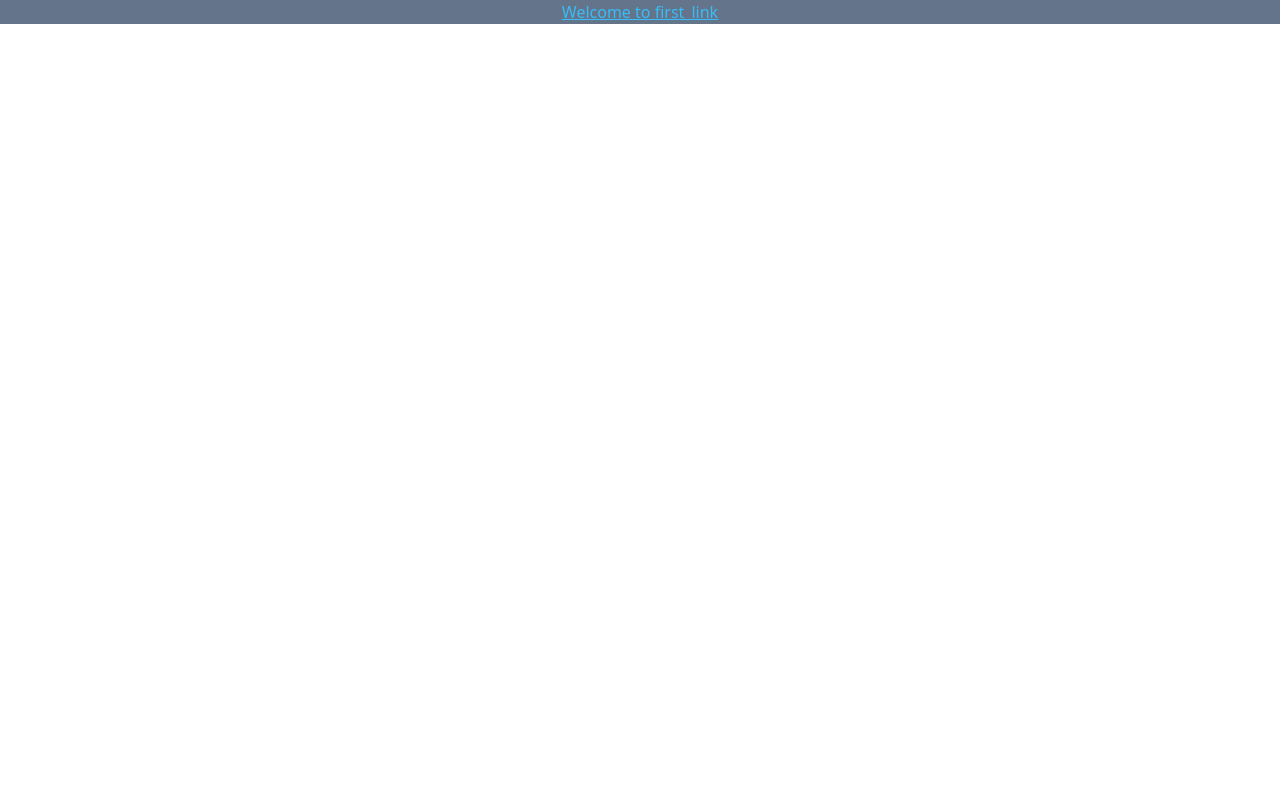
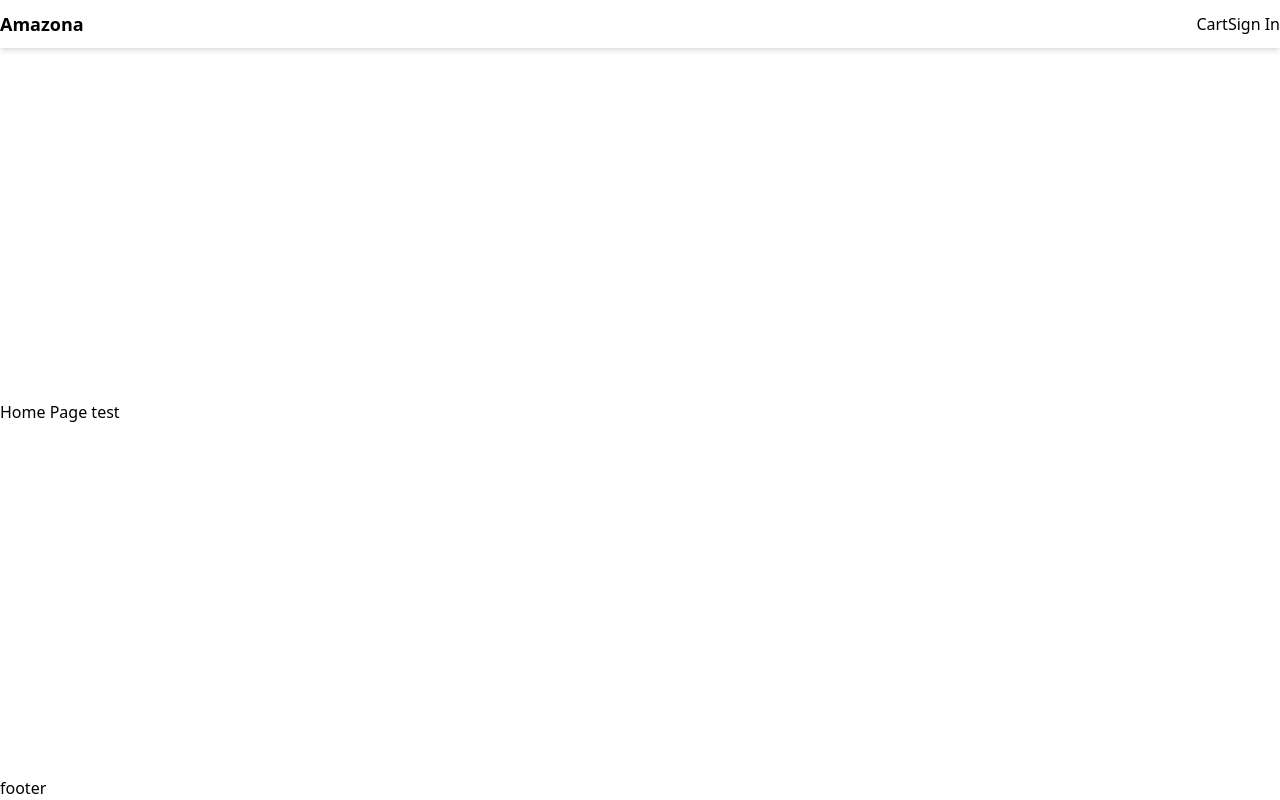
Before and after one commit to cruzetapiko/eccommerce, a Next.js app: page / in a window 1280 px wide. Built offline with nearby package versions, Linux system fonts and the light colour scheme.

Commit message:
layout starting

```diff
--- /dev/null
+++ b/components/Layout.js
@@ -0,0 +1,30 @@
+import React from "react";
+import Head from "next/head";
+import Link from "next/link";
+
+export default function Layout({ title, children }) {
+  return (
+    <>
+      <Head>
+        <title>{title ? title + "-hola" : "Amazona"}</title>
+        <meta name="description" content="Home page" />
+        <link rel="icon" href="/favicon.ico" />
+      </Head>
+      <div className="flex min-h-screen flex-col justify-between">
+        <header>
+          <nav className=" flex h-12 items-center justify-between shadow-md">
+            <Link href="/" className="text-lg font-bold">
+              Amazona
+            </Link>
+            <div>
+              <Link href="/cart">Cart</Link>
+              <Link href="/signin">Sign In</Link>
+            </div>
+          </nav>
+        </header>
+        <main>{children}</main>
+        <footer>footer</footer>
+      </div>
+    </>
+  );
+}
--- a/pages/index.js
+++ b/pages/index.js
@@ -1,11 +1,7 @@
-import Link from 'next/link';
+import Layout from '../components/Layout';
 
 export default function Home() {
   return (
-    <div className="bg-slate-500 ">
-      <h1 className="text-center underline text-sky-400/100">
-        Welcome to <Link href="/posts/first-post">first_link</Link>
-      </h1>
-    </div>
+    <Layout title="index" >Home Page test </Layout>
   );
 }
```
Also changed, not shown: .eslintrc.json.
